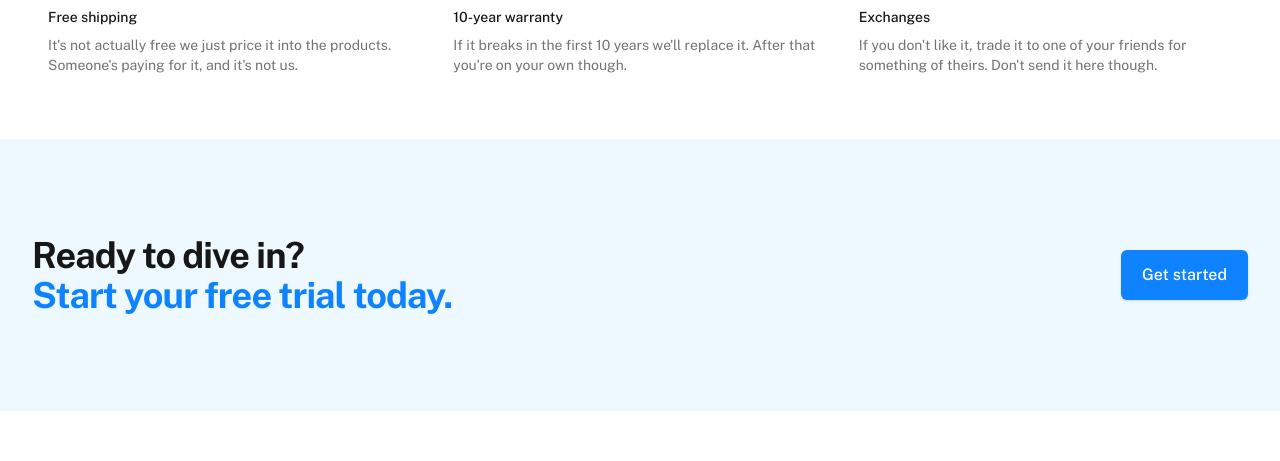
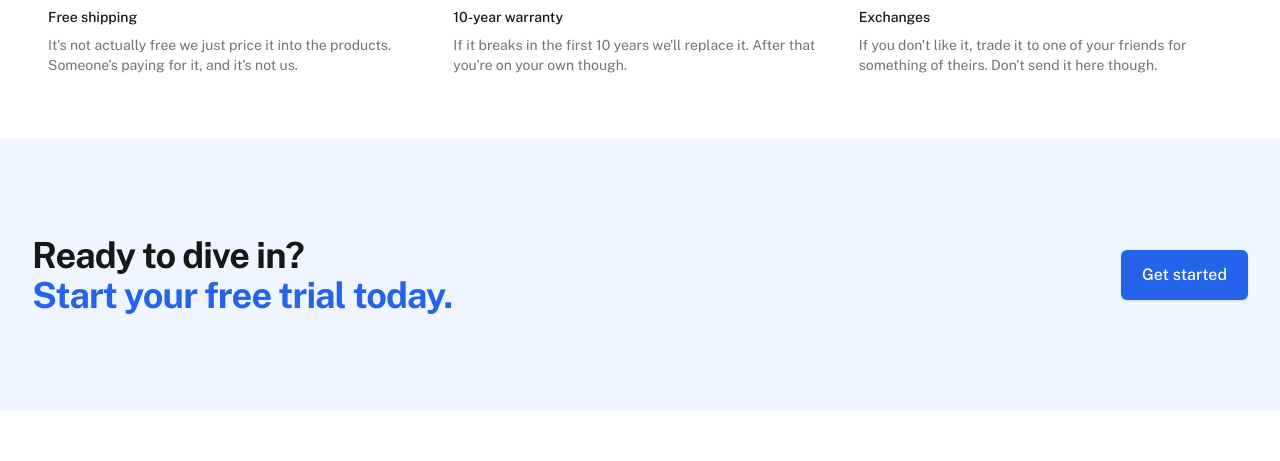
Before and after one commit to Justin-Bento/believe-support-services, a Next.js app: page / in a window 1280 px wide. Shown: the part 1760-2221 px from the top of the page. Built offline with nearby package versions, Linux system fonts and the light colour scheme.

Commit message:
changed brand colors to tailwind colors

```diff
--- a/tailwind.config.js
+++ b/tailwind.config.js
@@ -14,30 +14,8 @@ module.exports = {
       colors: ({ colors }) => ({
         gray: colors.neutral,
         // candlelight
-        primary: {
-          '50': '#fefce8',
-          '100': '#fef9c3',
-          '200': '#fff089',
-          '300': '#fee146',
-          '400': '#fbcc13',
-          '500': '#ebb407',
-          '600': '#cb8a03',
-          '700': '#a26206',
-          '800': '#864d0d',
-          '900': '#713f12',
-        },
-        secondary: {
-          '50': '#edf9ff',
-          '100': '#d7f0ff',
-          '200': '#b8e6ff',
-          '300': '#87d8ff',
-          '400': '#4fc0ff',
-          '500': '#26a1ff',
-          '600': '#0f82ff',
-          '700': '#086aed',
-          '800': '#0d4eb0',
-          '900': '#124a96',
-        },
+        primary: colors.yellow,
+        secondary: colors.blue,
       }),
       fontFamily: {
         sans: ['Public Sans', ...defaultTheme.fontFamily.sans],
```
